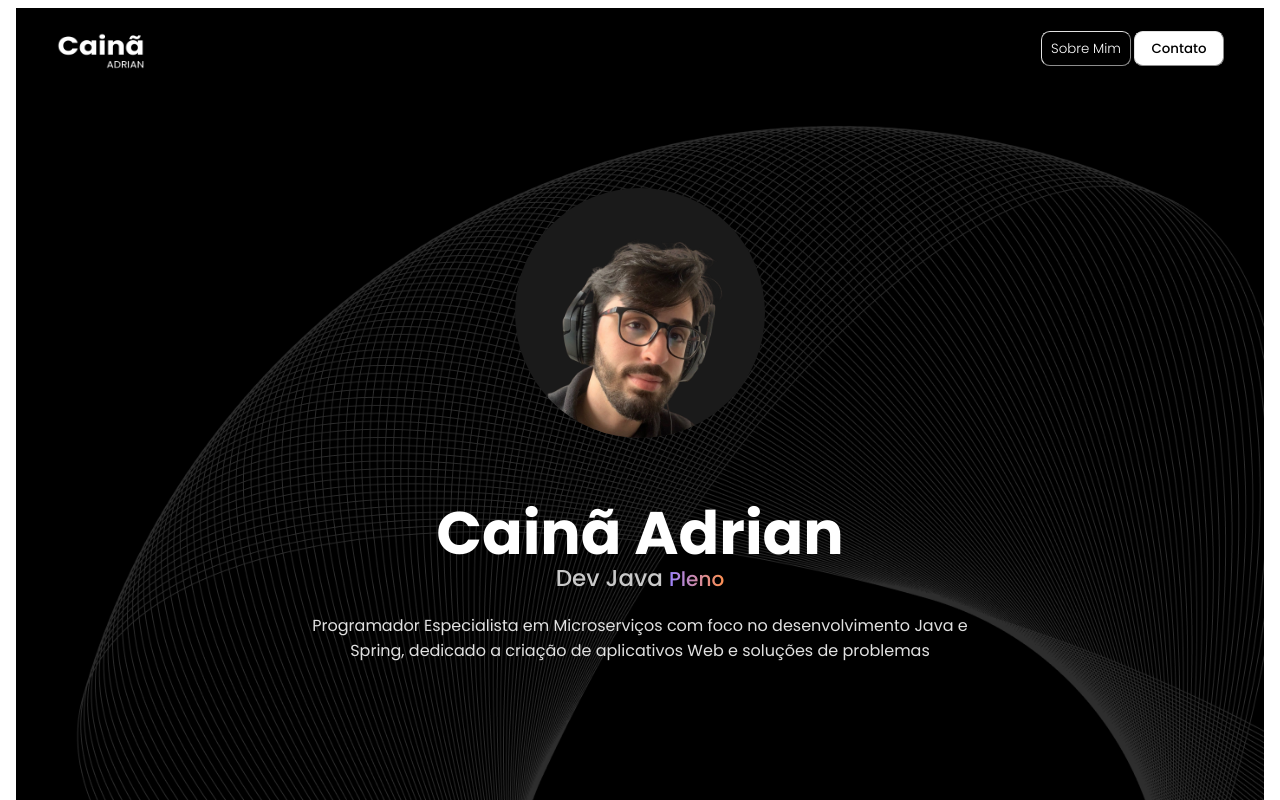
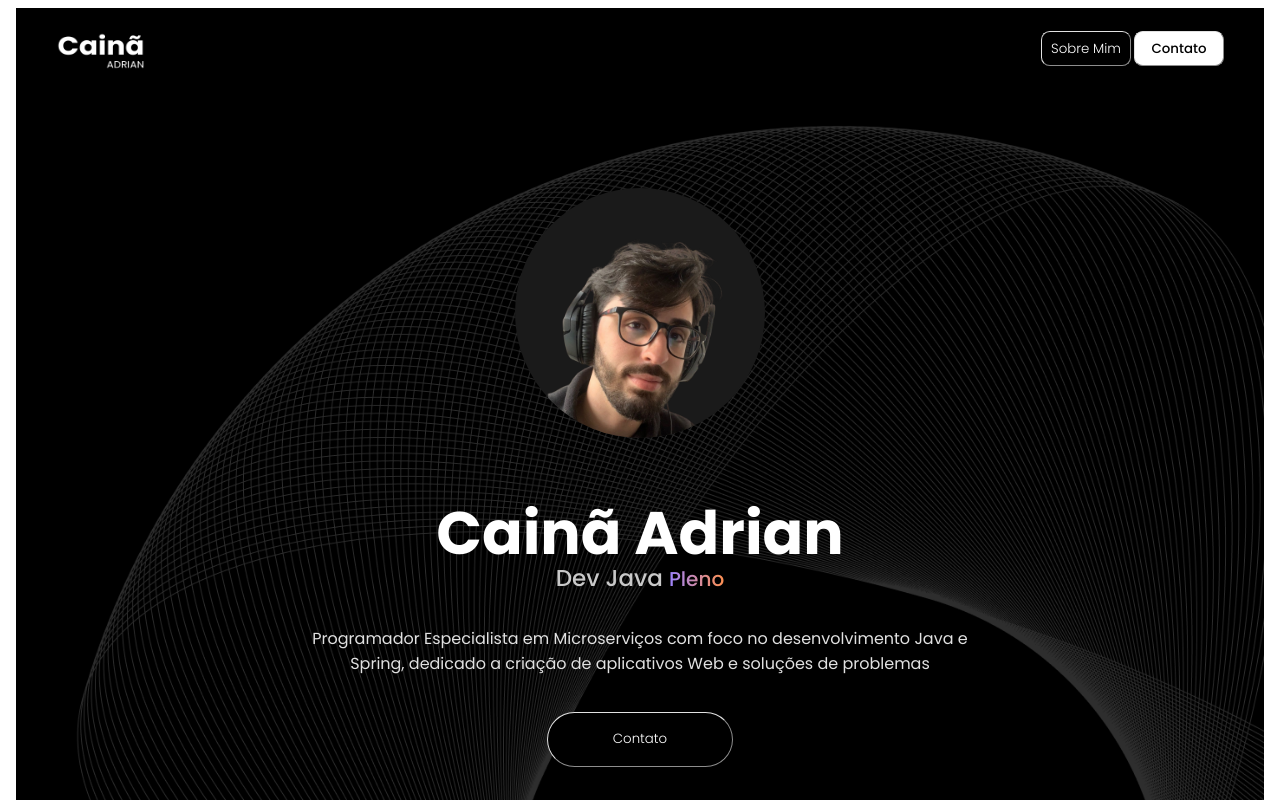
Before and after one commit to adrianmuniz/Portifolio-Dev, an Angular app: page / in a window 1280 px wide. Shown: the top 800 px of the page. Built offline with nearby package versions, Linux system fonts and the light colour scheme.

Commit message:
Botão Contato

```diff
--- a/src/app/components/content/content.component.css
+++ b/src/app/components/content/content.component.css
@@ -40,6 +40,7 @@
 .presentation, text-presentation {
   width: 700px;
   height: 40px;
+  margin-top: 50px;
   display: flex;
   justify-content: center;
   align-items: center;
@@ -49,4 +50,20 @@
   font-size: 16px;
   text-align: center;
   color: #E1E1E1;
+  flex-direction: column;
 }
+
+.contatoBtn {
+  border-radius: 75px;
+  width: 186px;
+  height: 55px;
+  margin-top: 20px;
+  background-color: black;
+  color: white;
+  border-color: #E1E1E1;
+  border-width: 1px;
+  right: 93px;
+  font-family: "Poppins", sans-serif;
+  font-weight: 300;
+  font-style: normal;
+}
--- a/src/app/components/content/content.component.html
+++ b/src/app/components/content/content.component.html
@@ -14,5 +14,6 @@
       <div class="text-presentation">
         <p>Programador Especialista em Microserviços com foco no desenvolvimento Java e Spring, dedicado a criação de aplicativos Web e soluções de problemas</p>
       </div>
+      <div><button (click)="onClick()" class="contatoBtn">Contato</button></div>
   </div>
 </div>
--- a/src/app/components/content/content.component.ts
+++ b/src/app/components/content/content.component.ts
@@ -9,4 +9,7 @@ import { Component } from '@angular/core';
 })
 export class ContentComponent {
 
+  onClick() {
+    window.open('https://www.linkedin.com/in/cainaadriandesenvolvedor/', '_blank')
+  }
 }
```
